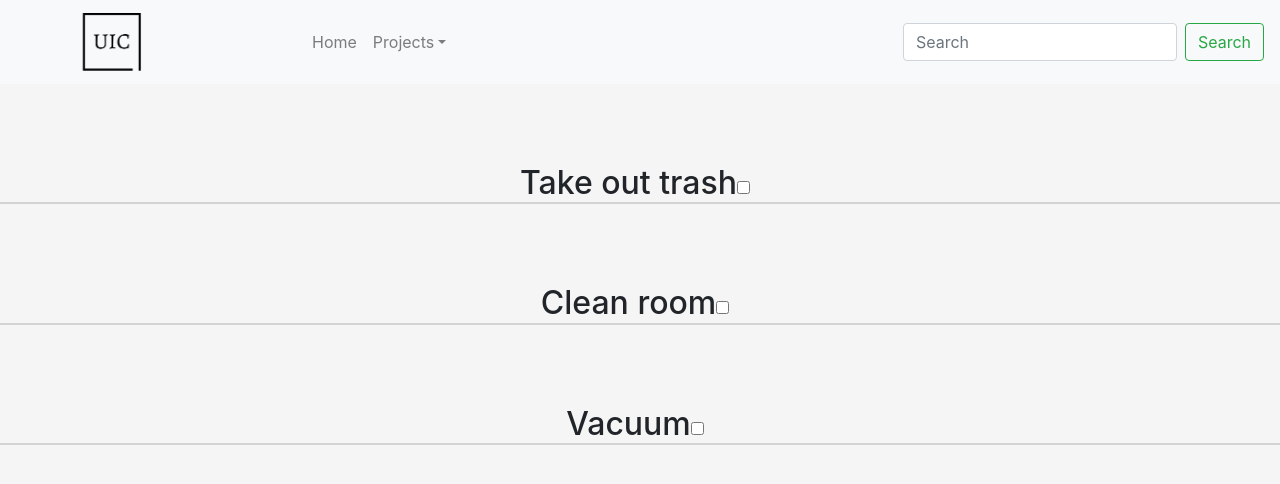
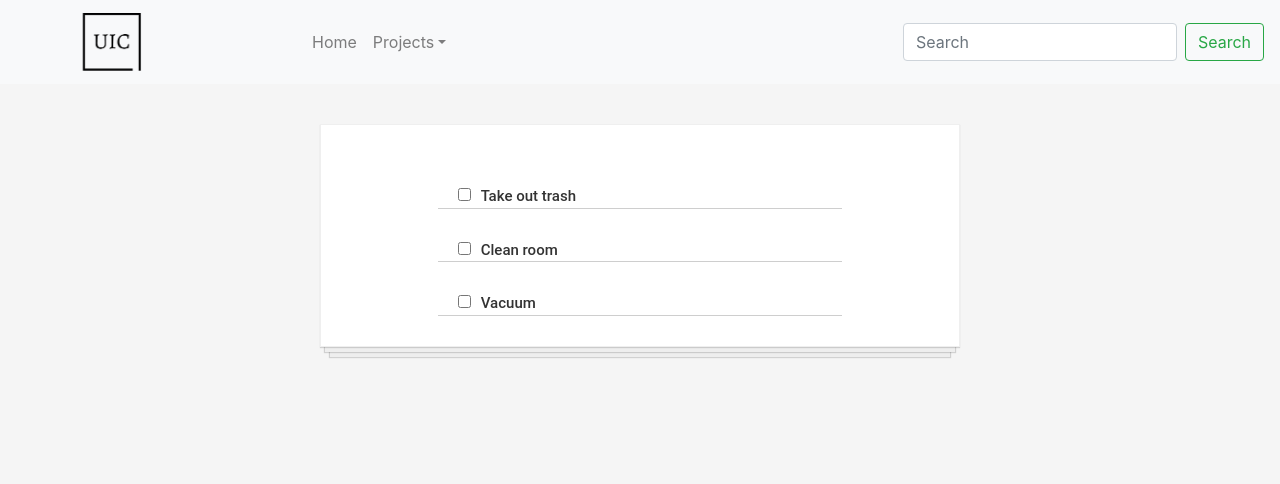
Before and after one commit to Fredrik93/react_tutorial, a React (Create React App) app: page /secondtodos in a window 1280 px wide. Shown: the top 484 px of the page. Built offline with nearby package versions, Linux system fonts and the light colour scheme.

Commit message:
make todoslist work

```diff
--- a/src/Components/Todos/SecondTodoItem.js
+++ b/src/Components/Todos/SecondTodoItem.js
@@ -2,16 +2,11 @@
 
 function SecondTodoItem(props) {
     const style = {
-        borderBottom: "2px solid lightgray",
-        textAlign: "center",
-        marginTop: "10vh",
 
     }
     return (
-        <div>
-            <h2 style={style}> {props.chore}
-                <input onChange={() => { props.handleChange(props.dataItem.id) }}
-                    checked={props.dataItem.completeo} type="checkbox" />  </h2>
-        </div>
-    )
+        <span className="todo-item">
+            <input type="checkbox" checked={props.dataItem.completed}
+                onChange={() => { props.handleChange(props.dataItem.id) }} />
+            {props.dataItem.chore} </span>)
 } export default SecondTodoItem
--- a/src/Components/Todos/SecondTodos.js
+++ b/src/Components/Todos/SecondTodos.js
@@ -35,6 +35,6 @@
                 completo={dataItem.completed}
                 key={dataItem.id} />
         })
-        return (<div > {showChores} </div>)
+        return (<div className="todo-list" > {showChores} </div>)
     }
 } export default SecondTodos
--- a/src/Components/Todos/todosData.js
+++ b/src/Components/Todos/todosData.js
@@ -2,7 +2,7 @@
     {
         id: 1,
         chore: "Take out trash",
-        completed: true
+        completed: false
 
     },
     {
```
